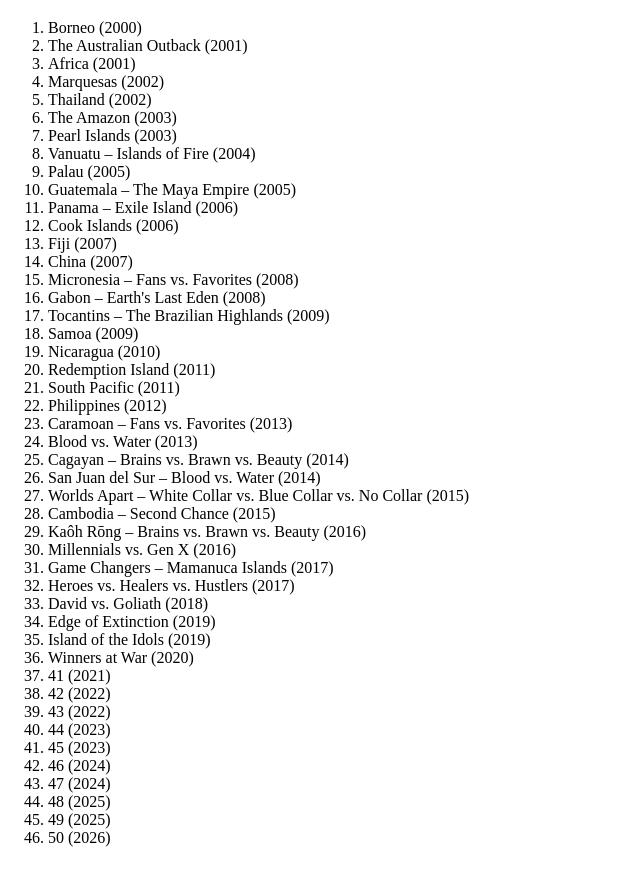
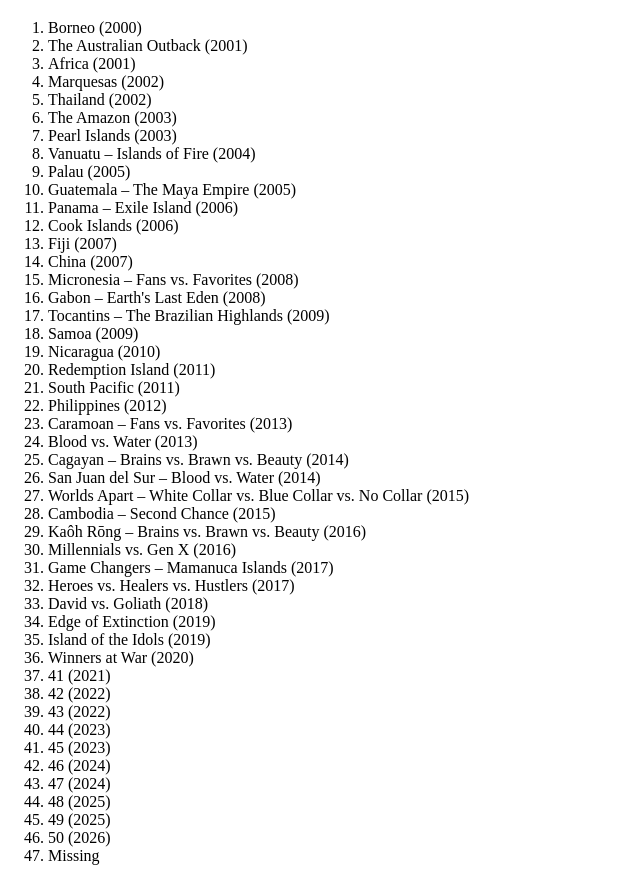
Before and after one commit to ChrisL-GU/watcher, a plain HTML site: page index.html in a window 1280 px wide. Shown: the part 61-942 px from the top of the page, without its empty margins (0-640 px from the left). Drawn offline with Linux system fonts and the light colour scheme.

Commit message:
Add missing item to the list in index.html

```diff
--- a/index.html
+++ b/index.html
@@ -54,6 +54,7 @@
     <li>48 (2025)</li>
     <li>49 (2025)</li>
     <li>50 (2026)</li>
+    <li>Missing</li>
   </ol>
 </body>
 </html>
```
